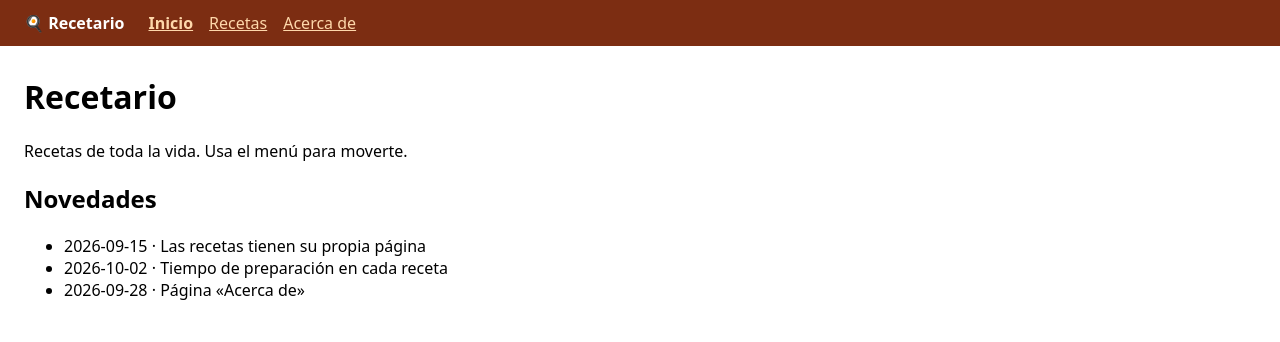
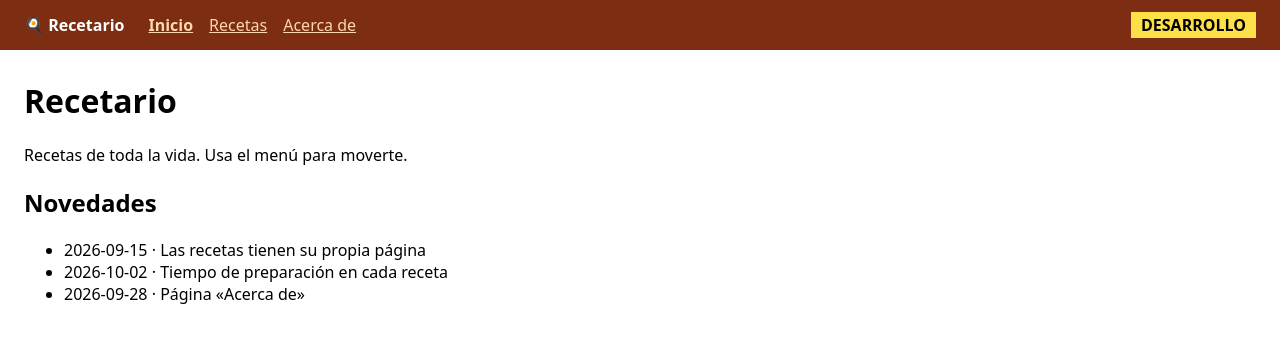
Before and after one commit to mariogiron/ejemplo-build-avanzado, an Angular app: page / in a window 1280 px wide. Shown: the top 342 px of the page. Built offline with nearby package versions, Linux system fonts and the light colour scheme.

Commit message:
Entornos con contrato: producción y desarrollo

```diff
--- a/angular.json
+++ b/angular.json
@@ -49,9 +49,7 @@
                 "input": "public"
               }
             ],
-            "styles": [
-              "src/styles.css"
-            ]
+            "styles": ["src/styles.css"]
           },
           "configurations": {
             "production": {
@@ -72,7 +70,13 @@
             "development": {
               "optimization": false,
               "extractLicenses": false,
-              "sourceMap": true
+              "sourceMap": true,
+              "fileReplacements": [
+                {
+                  "replace": "src/environments/environment.ts",
+                  "with": "src/environments/environment.development.ts"
+                }
+              ]
             }
           },
           "defaultConfiguration": "production"
--- a/src/app/app.css
+++ b/src/app/app.css
@@ -16,6 +16,13 @@ nav a {
 nav a.activo {
   font-weight: bold;
 }
+.aviso-entorno {
+  margin-left: auto;
+  padding: 2px 10px;
+  background: #fde047;
+  color: #000;
+  font-weight: bold;
+}
 main {
   padding: 8px 24px;
 }
--- a/src/app/app.html
+++ b/src/app/app.html
@@ -7,6 +7,9 @@
     <a routerLink="/recetas" routerLinkActive="activo">Recetas</a>
     <a routerLink="/acerca" routerLinkActive="activo">Acerca de</a>
   </nav>
+  @if (entorno.aviso) {
+    <span class="aviso-entorno">{{ entorno.aviso }}</span>
+  }
 </header>
 
 <main>
--- a/src/app/app.ts
+++ b/src/app/app.ts
@@ -1,5 +1,6 @@
 import { Component } from '@angular/core';
 import { RouterLink, RouterLinkActive, RouterOutlet } from '@angular/router';
+import { environment } from '../environments/environment';
 
 @Component({
   selector: 'app-root',
@@ -7,4 +8,6 @@ import { RouterLink, RouterLinkActive, RouterOutlet } from '@angular/router';
   templateUrl: './app.html',
   styleUrl: './app.css',
 })
-export class App {}
+export class App {
+  protected readonly entorno = environment;
+}
--- a/src/app/paginas/detalle-receta.ts
+++ b/src/app/paginas/detalle-receta.ts
@@ -1,6 +1,7 @@
 import { httpResource } from '@angular/common/http';
 import { Component, computed, input } from '@angular/core';
 import { RouterLink } from '@angular/router';
+import { environment } from '../../environments/environment';
 import { Receta } from '../receta';
 
 @Component({
@@ -24,7 +25,7 @@ export class DetalleReceta {
   /** El :id de la ruta, gracias a withComponentInputBinding. */
   readonly id = input.required<string>();
 
-  private readonly recetas = httpResource<Receta[]>(() => '/recetas.json');
+  private readonly recetas = httpResource<Receta[]>(() => environment.datos);
   protected readonly receta = computed(() =>
     this.recetas.value()?.find((receta) => receta.id === Number(this.id())),
   );
--- a/src/app/paginas/recetas.ts
+++ b/src/app/paginas/recetas.ts
@@ -1,6 +1,7 @@
 import { httpResource } from '@angular/common/http';
 import { Component } from '@angular/core';
 import { RouterLink } from '@angular/router';
+import { environment } from '../../environments/environment';
 import { Receta } from '../receta';
 
 @Component({
@@ -21,6 +22,6 @@ import { Receta } from '../receta';
   `,
 })
 export class Recetas {
-  /** recetas.json está en public/: se copia tal cual al build. */
-  protected readonly recetas = httpResource<Receta[]>(() => '/recetas.json');
+  /** La dirección sale del entorno. recetas.json está en public/: se copia tal cual al build. */
+  protected readonly recetas = httpResource<Receta[]>(() => environment.datos);
 }
--- /dev/null
+++ b/src/environments/entorno.ts
@@ -0,0 +1,8 @@
+/** Lo que cambia de un entorno a otro. Todos los ficheros de entorno cumplen este contrato. */
+export interface Entorno {
+  nombre: 'desarrollo' | 'preproduccion' | 'produccion';
+  /** De dónde salen las recetas. En un proyecto real, la dirección de la API. */
+  datos: string;
+  /** Un aviso en la cabecera, para no confundir un entorno con otro. En producción, ninguno. */
+  aviso: string | null;
+}
--- /dev/null
+++ b/src/environments/environment.development.ts
@@ -0,0 +1,7 @@
+import { Entorno } from './entorno';
+
+export const environment: Entorno = {
+  nombre: 'desarrollo',
+  datos: '/recetas.json',
+  aviso: 'DESARROLLO',
+};
--- /dev/null
+++ b/src/environments/environment.ts
@@ -0,0 +1,8 @@
+import { Entorno } from './entorno';
+
+/** Producción. Es el fichero que importa el código; los demás lo sustituyen al construir. */
+export const environment: Entorno = {
+  nombre: 'produccion',
+  datos: '/recetas.json',
+  aviso: null,
+};
```
